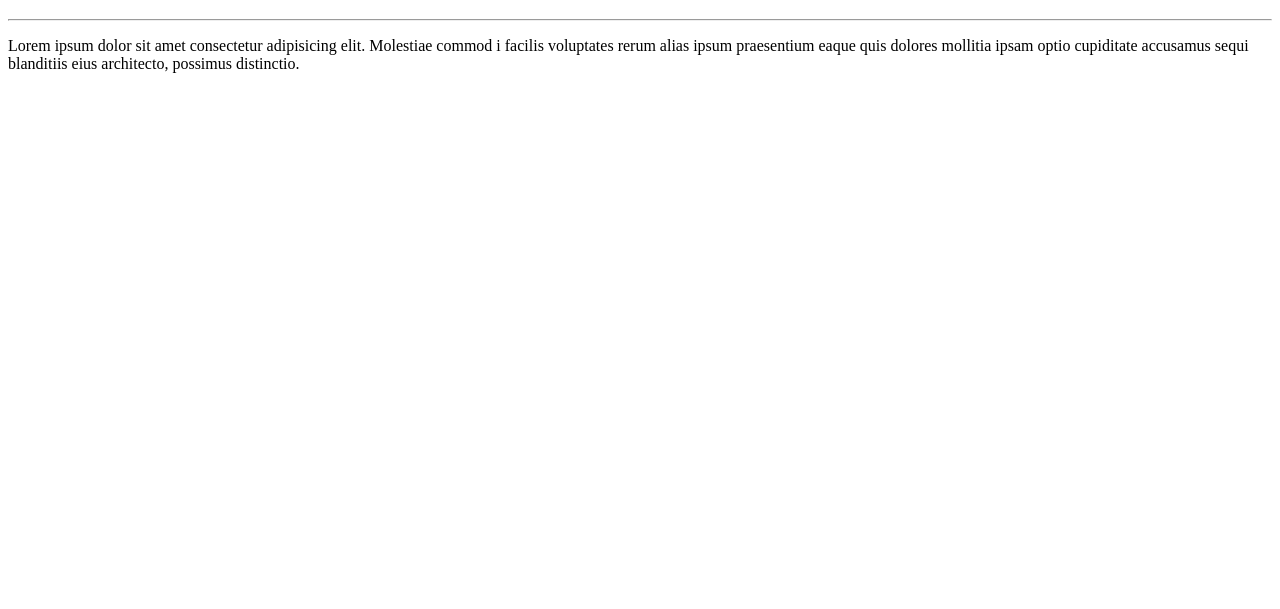
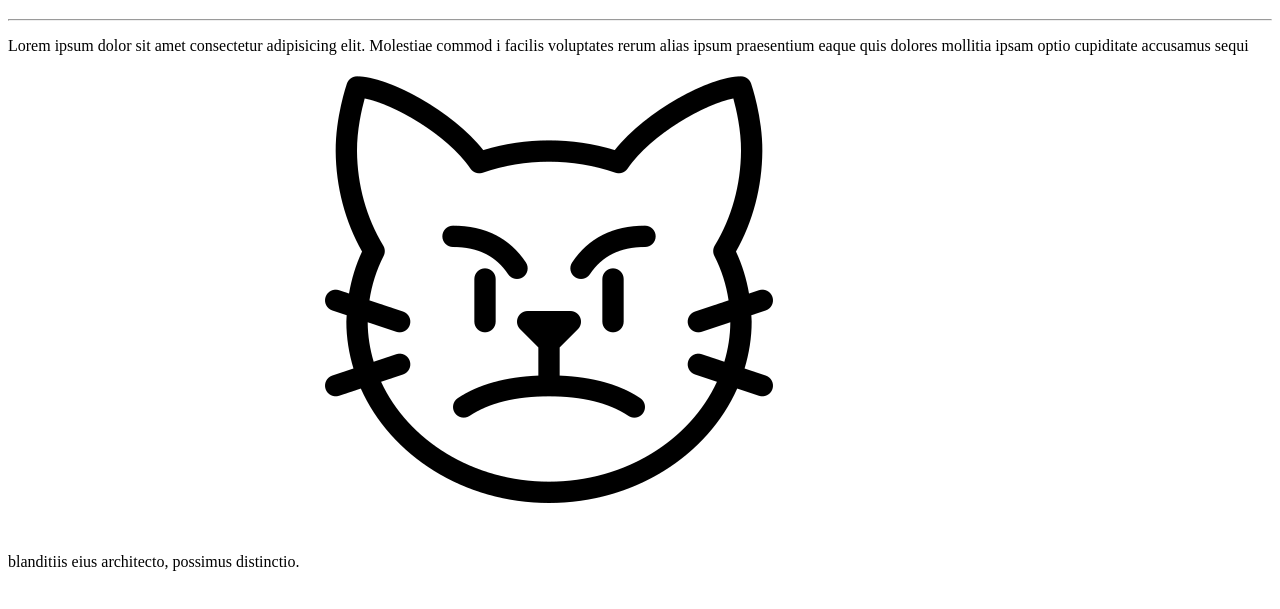
Before and after one commit to Natnon-X/Natnon-X.github.io, a plain HTML site: page about.html in a window 1280 px wide. Shown: the part 87-696 px from the top of the page. Drawn offline with Linux system fonts and the light colour scheme.

Commit message:
เพิ่มรูปแมว

```diff
--- a/about.html
+++ b/about.html
@@ -13,3 +13,6 @@
   <hr>
   <p>Lorem ipsum dolor sit amet consectetur adipisicing elit. Molestiae commod
     i facilis voluptates rerum alias ipsum praesentium eaque quis dolores mollitia ipsam optio cupiditate accusamus sequi blanditiis eius architecto, possimus distinctio.
+    <img src="/images/cat.png" alt="grumpy cat">
+  </body>
+  </html>
```
Also changed, not shown: images/cat.png (added).
